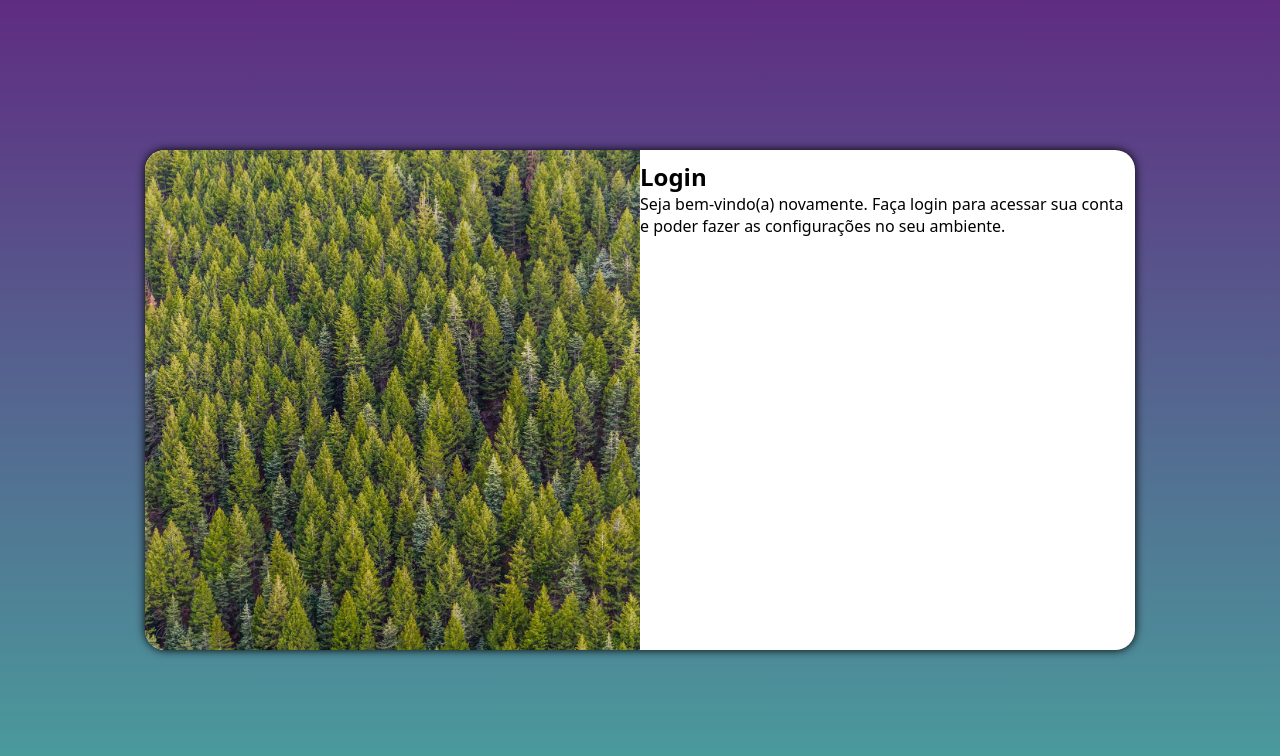
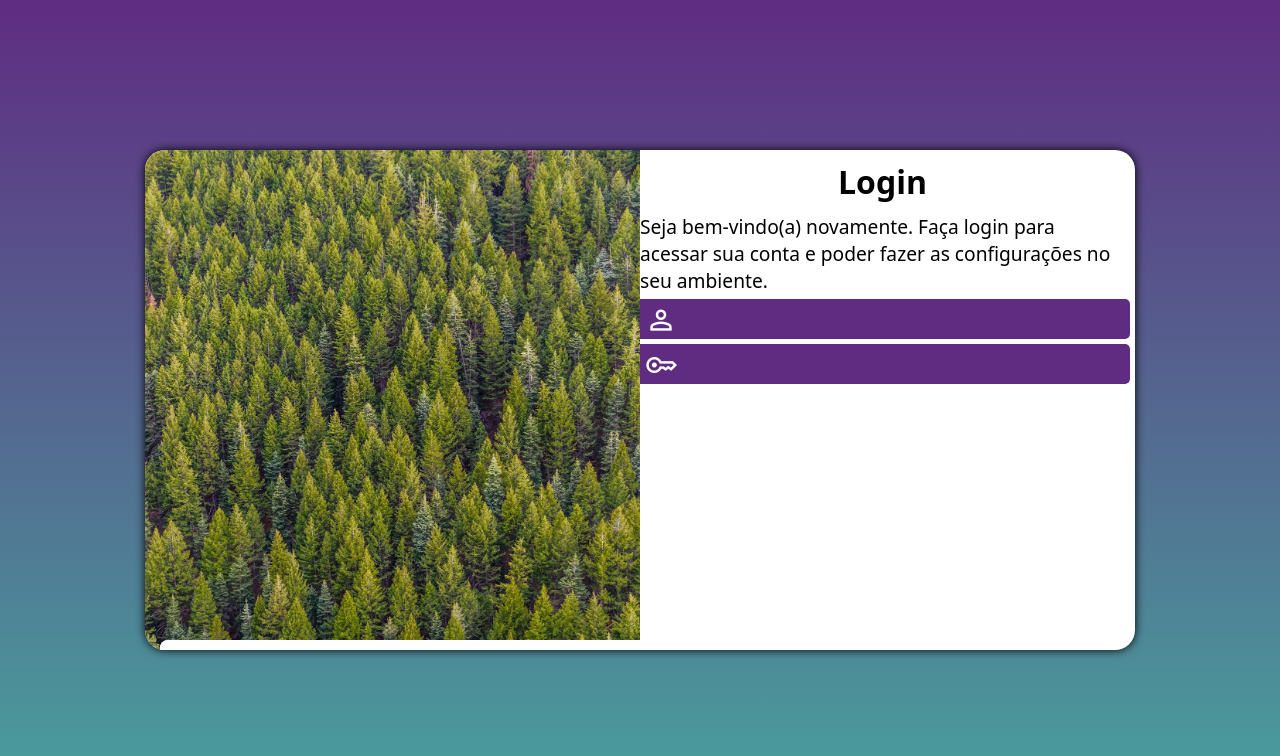
Before and after one commit to GustavoBorges-FrontEnd/login, a plain HTML site: page index.html in a window 1280 px wide. Drawn offline with nearby package versions, Linux system fonts and the light colour scheme.

Commit message:
atualização

```diff
--- a/estilos/estilo.css
+++ b/estilos/estilo.css
@@ -49,3 +49,58 @@ section#login > div#formulario{
     display: block;
     padding: 10px;
 }
+
+div#formulario > h1{
+    text-align: center;
+    margin-bottom: 10px;
+}
+
+div#formulario > p{
+    font-size: 0.8em;
+}
+
+form > div.campo{
+    background-color: #5f2c82;
+    display: block;
+    width: 100%;
+    height: 40px;
+    border-radius: 5px;
+    margin: 5px;
+}
+
+div.campo > label{
+    display: none;
+}
+
+div.campo > span{
+    color: white;
+    font-size: 2em;
+    width: 40px;
+    padding: 5px;
+}
+
+div.campo > input{
+    font-size: 1em;
+    width: calc(80% - 1px);
+    height: 100%;
+    transform: translateY(-10px);
+    border: 0px;
+    border-radius: 8px;
+    padding: 4px;
+}
+
+form > input[type=submit]{
+    display: block;
+    font-size: 1em;
+    width: 100%;
+    height: 40px;
+    background-color: #49a09d;
+    color: white;
+    border: none;
+    border-radius: 5px;
+    cursor: pointer;
+}
+
+form > input[type=submit] :hover{
+    background-color: #2d6462;
+}
--- a/estilos/mediaquery.css
+++ b/estilos/mediaquery.css
@@ -41,4 +41,10 @@
         float: right;
         width: 50%;
     }
+    div#formulario > h1{
+        font-size: 2em;
+    }
+    div#formulario > p{
+        font-size: 1.2em;
+    }
 }
--- a/index.html
+++ b/index.html
@@ -3,7 +3,8 @@
 <head>
     <meta charset="UTF-8">
     <meta name="viewport" content="width=device-width, initial-scale=1.0">
-    <title>Document</title>
+    <title>Login</title>
+    <link rel="stylesheet" href="https://fonts.googleapis.com/css2?family=Material+Symbols+Outlined:opsz,wght,FILL,GRAD@20..48,100..700,0..1,-50..200" />
     <link rel="stylesheet" href="estilos/estilo.css">
     <link rel="stylesheet" href="estilos/mediaquery.css">
 </head>
@@ -14,8 +15,18 @@
             <div id="formulario">
                 <h1>Login</h1>
                 <p>Seja bem-vindo(a) novamente. Faça login para acessar sua conta e poder fazer as configurações no seu ambiente.</p>
-                <form action="login.php" method="post" autocomplete="off">
-
+                <form action="login.php" method="post" autocomplete="on">
+                    <div class="campo">
+                        <span class="material-symbols-outlined">person</span>
+                        <input type="email" name="login" id="ilogin" placeholder="Seu e-mail" autocomplete="email" required maxlength="30">
+                        <label for="ilogin">Login</label>
+                    </div>
+                    <div class="campo">
+                        <span class="material-symbols-outlined">key</span>
+                        <input type="password" name="senha" id="isenha" placeholder="Sua senha" autocomplete="current-password" required minlength="8" maxlength="30">
+                        <label for="isenha">Senha</label>
+                    </div>
+                    <input type="submit" value="Entrar">
                 </form>
             </div>
         </section>
```
